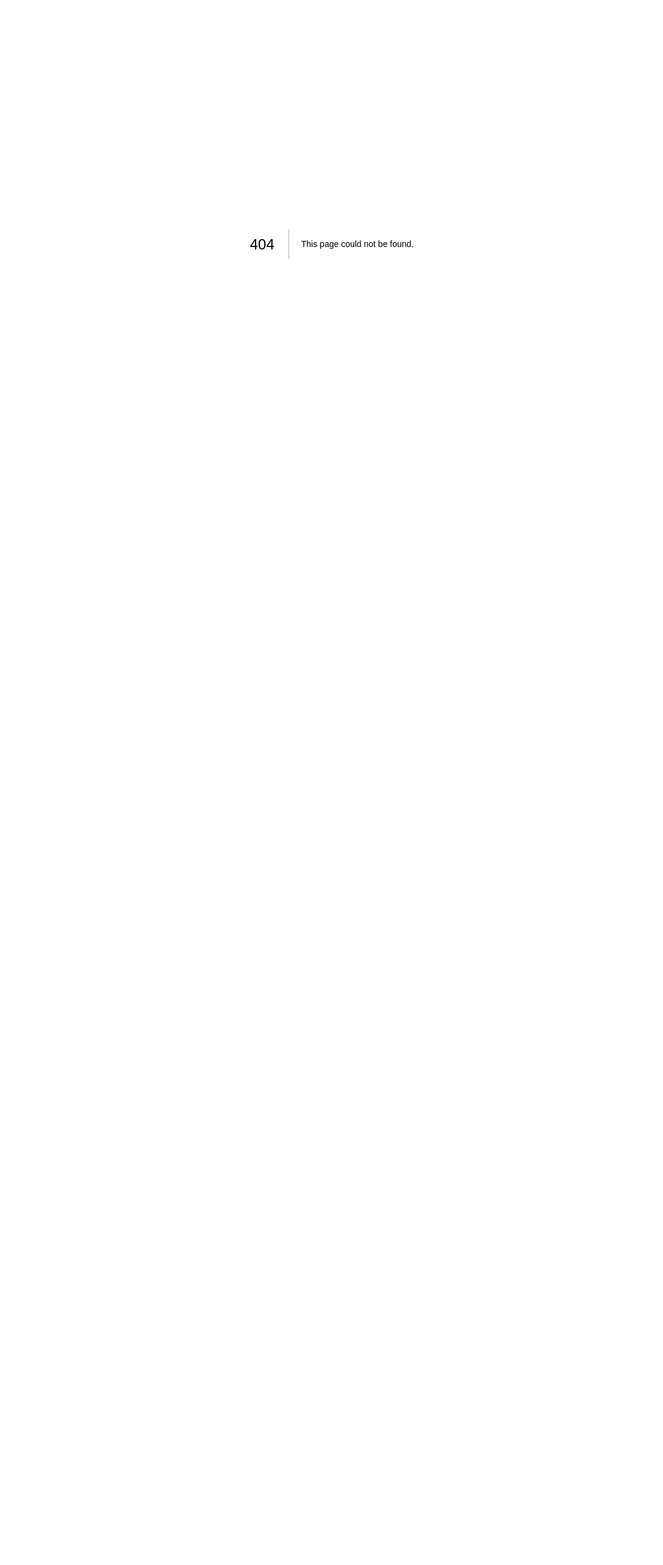
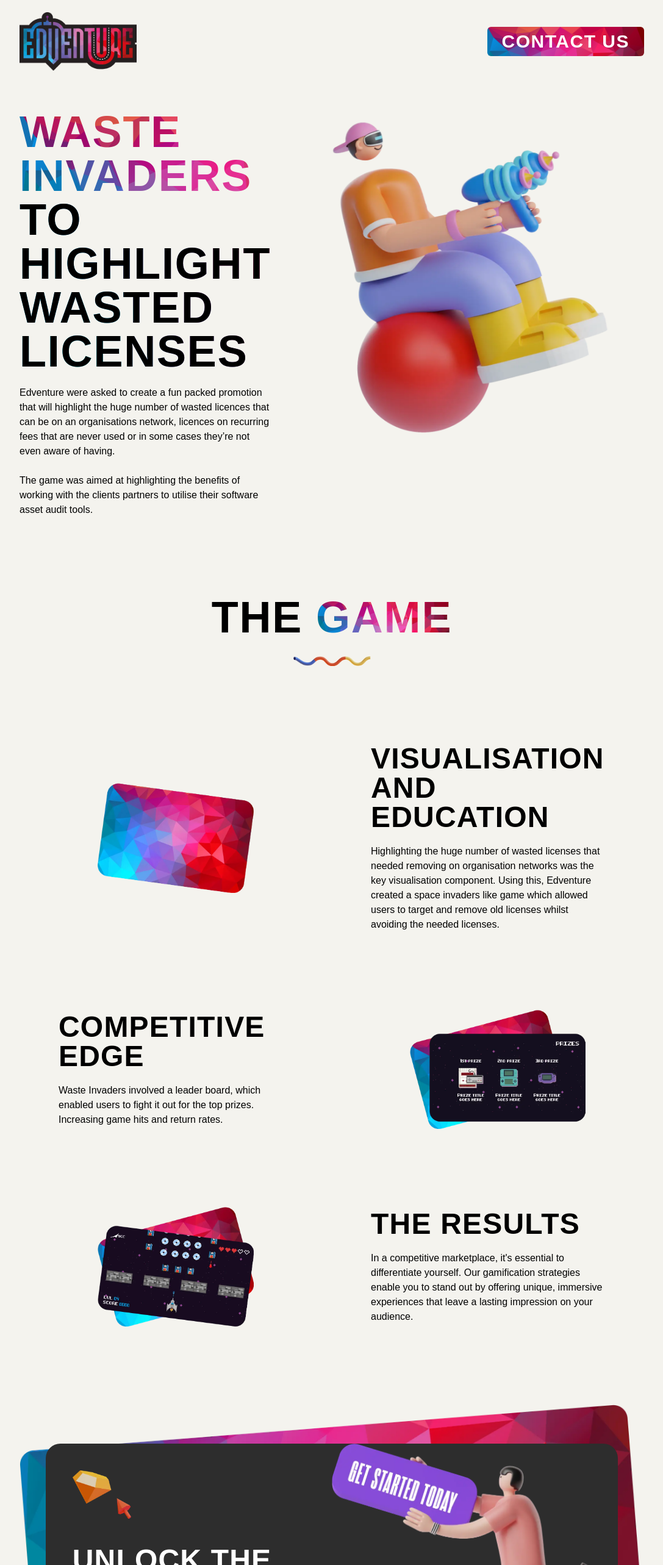
Before and after one commit to alparslankorkmaz/edventure, a Next.js app: page /waste-invaders in a window 1280 px wide. Before the commit this address had no page. Shown: the top 2566 px of the page at 61% size, without its empty margins (96-1183 px from the left). Before the commit the page ends 800 px from the top, so only its background shows below. Built offline with nearby package versions, Linux system fonts and the light colour scheme; grey boxes are pictures that could not be loaded; a web font is replaced by a local one.

Commit message:
Link component added

```diff
--- a/src/app/layout.js
+++ b/src/app/layout.js
@@ -1,21 +1,23 @@
 import "./globals.css";
-
-export const metadata = {
-  title: "EdVenture",
-  description: "Stone2Stone",
-};
+import Header from "@/components/Header";
+import Footer from "@/components/Footer";
 
 export default function RootLayout({ children }) {
   return (
     <html lang="en">
       <head>
-        {" "}
         <link
           rel="stylesheet"
           href="https://use.typekit.net/olf8ahi.css"
         ></link>
+        <title>EdVenture</title>
       </head>
-      <body>{children}</body>
+
+      <body className="container mx-auto px-3 lg:px-32">
+        <Header />
+        {children}
+        <Footer />
+      </body>
     </html>
   );
 }
--- a/src/app/page.js
+++ b/src/app/page.js
@@ -1,23 +1,22 @@
 "use client";
-import Header from "@/components/Header";
+
 import Hero from "@/components/Hero";
 import Content from "@/components/Content";
 import How from "@/components/How";
+import OurWork from "@/components/OurWork";
 import CallToAction from "@/components/CallToAction";
 import ContactUs from "@/components/ContactUs";
-import Footer from "@/components/Footer";
 import BackToTopButton from "@/components/BackToTopButton";
 
 export default function Home() {
   return (
-    <main className="container mx-auto px-3 lg:px-32">
-      <Header />
+    <main>
       <Hero />
       <Content />
       <How />
+      <OurWork />
       <CallToAction />
       <ContactUs />
-      <Footer />
       <BackToTopButton />
     </main>
   );
--- /dev/null
+++ b/src/app/waste-invaders/page.js
@@ -0,0 +1,138 @@
+"use client";
+
+import CallToAction from "@/components/CallToAction";
+import BackToTopButton from "@/components/BackToTopButton";
+import ContactUs from "@/components/ContactUs";
+
+export default function WasteInvaders() {
+  return (
+    <>
+      <div className="hero grid grid-cols-5 ">
+        <div className="hero-text col-span-5 md:col-span-2 mt-11 order-last md:order-first">
+          <h1 className="uppercase text-7xl font-bold tracking-wide pb-5 bg-hero-pattern bg-cover bg-clip-text  ">
+            <span className="text-transparent"> waste invaders </span> to
+            highlight wasted licenses{" "}
+          </h1>
+          <p>
+            Edventure were asked to create a fun packed promotion that will
+            highlight the huge number of wasted licences that can be on an
+            organisations network, licences on recurring fees that are never
+            used or in some cases they’re not even aware of having.
+          </p>
+          <br />
+          <p>
+            The game was aimed at highlighting the benefits of working with the
+            clients partners to utilise their software asset audit tools.
+          </p>
+        </div>
+        <img
+          src="/images/lasergun3d.webp"
+          alt="3D image of a guy wearing VR set and holding laser guns"
+          className="col-span-5 md:col-span-3 updown-animation"
+        />
+      </div>
+      <div className="content mt-32">
+        {/* ---------------------------THE GAME--------------------------- */}
+        <h2 className="uppercase text-7xl font-bold text-center mt-11 tracking-wide">
+          the{" "}
+          <span className="bg-hero-pattern bg-cover bg-clip-text text-transparent inline-block">
+            {" "}
+            game{" "}
+          </span>
+        </h2>
+        <div className="doodle flex justify-center">
+          <img src="/images/doodle.png" alt="doodle" className="w-32 mt-7" />
+        </div>
+        {/* VISUALISATION */}
+        <div className="grid grid-cols-2 my-20 md:my-32 gap-10 md:gap-0">
+          <div className="images relative m-auto col-span-2 md:col-span-1">
+            <img
+              src="/images/hero-pattern-sm.webp"
+              alt="EdVenture Pattern"
+              className="w-64 z-0"
+            />
+            <video
+              playsInline
+              webkit-playsInline
+              autoPlay
+              muted
+              loop
+              preload="metadata"
+              className="w-64 absolute z-10 bottom-0 -rotate-6 rounded-md"
+            >
+              <source src="/videos/waste-invaders.mp4" type="video/mp4" />
+            </video>
+          </div>
+          <div className="txt w-3/4 m-auto col-span-2 md:col-span-1">
+            <h3 className="uppercase text-5xl tracking-wide font-bold mb-5">
+              Visualisation and education{" "}
+            </h3>
+            <p>
+              Highlighting the huge number of wasted licenses that needed
+              removing on organisation networks was the key visualisation
+              component. Using this, Edventure created a space invaders like
+              game which allowed users to target and remove old licenses whilst
+              avoiding the needed licenses.{" "}
+            </p>
+          </div>
+        </div>
+        {/* COMPETITIVE */}
+        <div className="grid grid-cols-2 my-32 gap-10 md:gap-0">
+          <div className="txt w-3/4 m-auto  col-span-2 md:col-span-1 order-last md:order-first">
+            <h3 className="uppercase text-5xl tracking-wide font-bold mb-5">
+              competitive edge{" "}
+            </h3>
+            <p>
+              Waste Invaders involved a leader board, which enabled users to
+              fight it out for the top prizes. Increasing game hits and return
+              rates.{" "}
+            </p>
+          </div>
+
+          <div className="images relative m-auto col-span-2 md:col-span-1">
+            <img
+              src="/images/hero-pattern-sm2.webp"
+              alt="EdVenture Pattern"
+              className="w-64 z-0"
+            />
+            <img
+              src="/images/game1-1.webp"
+              alt="screenshot of the game"
+              className="w-64 absolute z-10 bottom-3 left-8"
+            />
+          </div>
+        </div>
+        {/* THE RESULTS */}
+        <div className="grid grid-cols-2 my-32 gap-10 md:gap-0">
+          <div className="images relative m-auto col-span-2 md:col-span-1">
+            <img
+              src="/images/hero-pattern-sm3.webp"
+              alt="EdVenture Pattern"
+              className="w-64 z-0"
+            />
+            <img
+              src="/images/game1-2.webp"
+              alt="gameplay image"
+              className="w-64 absolute z-10 bottom-0"
+            />
+          </div>
+          <div className="txt w-3/4 m-auto col-span-2 md:col-span-1">
+            <h3 className="uppercase text-5xl tracking-wide font-bold mb-5">
+              the results{" "}
+            </h3>
+            <p>
+              In a competitive marketplace, it's essential to differentiate
+              yourself. Our gamification strategies enable you to stand out by
+              offering unique, immersive experiences that leave a lasting
+              impression on your audience.
+            </p>
+          </div>
+        </div>
+      </div>
+
+      <CallToAction />
+      <ContactUs />
+      <BackToTopButton />
+    </>
+  );
+}
--- a/src/components/ContactUs.js
+++ b/src/components/ContactUs.js
@@ -19,9 +19,9 @@ export default function ContactUs() {
           </div>
 
           <div className="grid grid-cols-2">
-            <p className="text-5xl tracking-wide text-center font-bold uppercase bg-play-green p-5 rounded-xl text-white my-20 leading-loose">
+            <span className="text-5xl tracking-wide text-center font-bold uppercase bg-play-green p-5 rounded-xl text-white my-20 leading-loose">
               message sent succesfully! ✅
-            </p>
+            </span>
             <div className="">
               <img
                 src="/images/lasergun3d.webp"
@@ -53,14 +53,14 @@ export default function ContactUs() {
             <form onSubmit={handleSubmit} className="flex flex-col">
               <div className="grid md:grid-cols-12 gap-3">
                 <div className="col-span-6">
-                  <label htmlFor="name" className="text-xl">
-                    <p className="py-5 text-base">Name</p>
+                  <label htmlFor="name" className="text-lg">
+                    <span className="py-5 ">Name</span>
                   </label>
                   <input
                     type="text"
                     name="name"
                     id="name"
-                    className="p-4 tracking-widest rounded-xl bg-input-field border w-full text-xl"
+                    className="p-4 tracking-widest my-5 rounded-xl bg-input-field border w-full text-xl"
                     required
                   />
                   <ValidationError
@@ -70,14 +70,14 @@ export default function ContactUs() {
                   />
                 </div>
                 <div className="col-span-6">
-                  <label htmlFor="company" className="text-xl">
-                    <p className="py-5 text-base">Company Name</p>
+                  <label htmlFor="company" className="text-lg">
+                    <span className="py-5 ">Company Name</span>
                   </label>
                   <input
                     type="text"
                     name="company"
                     id="company"
-                    className="p-4 tracking-widest rounded-xl bg-input-field border w-full text-xl"
+                    className="p-4 tracking-widest my-5 rounded-xl bg-input-field border w-full text-xl"
                     required
                   />
                   <ValidationError
@@ -89,14 +89,14 @@ export default function ContactUs() {
               </div>
               <div className="grid md:grid-cols-12 gap-3">
                 <div className="col-span-6">
-                  <label htmlFor="email" className="text-xl">
-                    <p className="py-5 text-base">Email Address</p>
+                  <label htmlFor="email" className="text-lg">
+                    <span className="py-5 ">Email Address</span>
                   </label>
                   <input
                     type="text"
                     name="email"
                     id="email"
-                    className="p-4 tracking-widest rounded-xl bg-input-field border w-full text-xl"
+                    className="p-4 tracking-widest my-5 rounded-xl bg-input-field border w-full text-xl"
                     required
                   />
                   <ValidationError
@@ -106,14 +106,14 @@ export default function ContactUs() {
                   />
                 </div>
                 <div className="col-span-6">
-                  <label htmlFor="phone" className="text-xl">
-                    <p className="py-5 text-base">Contact Number</p>
+                  <label htmlFor="phone" className="text-lg">
+                    <span className="py-5 ">Contact Number</span>
                   </label>
                   <input
                     type="tel"
                     name="phone"
                     id="phone"
-                    className="p-4 tracking-widest rounded-xl bg-input-field border w-full text-xl"
+                    className="p-4 tracking-widest my-5 rounded-xl bg-input-field border w-full text-xl"
                     required
                   />
                   <ValidationError
@@ -123,13 +123,13 @@ export default function ContactUs() {
                   />
                 </div>
               </div>
-              <label htmlFor="message" className="text-xl">
-                <p className="py-5 text-base">Ask us a question</p>
+              <label htmlFor="message" className="text-lg">
+                <span className="py-5 ">Ask us a question</span>
               </label>
               <textarea
                 id="message"
                 name="message"
-                className="p-4 tracking-widest rounded-xl bg-input-field border w-full text-xl"
+                className="p-4 tracking-widest my-5 rounded-xl bg-input-field border w-full text-xl"
                 rows={6}
                 required
               />
@@ -151,16 +151,16 @@ export default function ContactUs() {
           </div>
           <div className="hidden md:block">
             <img
-              src="/images/lasergun3d.webp"
-              alt="3D character with laser guns"
+              src="/images/contact3d.webp"
+              alt="3D hands from phones reaching out"
               className="w-2/5 absolute right-11 updown-animation"
             />
           </div>
         </div>
         <div className=" md:hidden">
           <img
-            src="/images/lasergun3d.webp"
-            alt="3D character with laser guns"
+            src="/images/contact3d.webp"
+            alt="3D hands from phones reaching out"
             className=" updown-animation"
           />
         </div>
--- a/src/components/Footer.js
+++ b/src/components/Footer.js
@@ -1,3 +1,5 @@
+import Link from "next/link";
+
 export default function Footer() {
   return (
     <>
@@ -12,12 +14,14 @@ export default function Footer() {
             />
           </div>
           <div className="footer w-full bg-[#2D2D2D] rounded-t-3xl p-6 grid md:grid-cols-2 md:gap-44 items-center absolute z-10 top-10 md:bottom-0 md:top-10">
-            <div className="flex m-auto">
-              <img
-                src="/images/logo.png"
-                alt="Edventure Logo"
-                className="w-48"
-              />
+            <div className="mx-auto md:mx-0">
+              <Link href="/">
+                <img
+                  src="/images/logo.png"
+                  alt="Edventure Logo"
+                  className="w-48"
+                />
+              </Link>
             </div>
             <div className="">
               <p className="text-white text-center md:text-right mt-8 md:mt-0">
--- a/src/components/Header.js
+++ b/src/components/Header.js
@@ -1,3 +1,6 @@
+"use client";
+import Link from "next/link";
+
 export default function Header() {
   const scroll = () => {
     const section = document.querySelector("#contact-us");
@@ -5,12 +8,14 @@ export default function Header() {
   };
   return (
     <>
-      <header className=" py-5 flex justify-between items-center">
-        <img
-          src="/images/logo.png"
-          alt="EdVenture Logo"
-          className="w-48 h-auto mx-auto md:mx-0"
-        />
+      <header className="pt-5 md:py-5 flex justify-between items-center">
+        <Link href="/" className="mx-auto md:mx-0">
+          <img
+            src="/images/logo.png"
+            alt="EdVenture Logo"
+            className="w-48 h-auto "
+          />
+        </Link>
         <button
           onClick={scroll}
           className="hidden p-6 max-h-4 text-3xl tracking-wider rounded-md bg-hero-pattern bg-cover uppercase text-white font-semibold md:flex flex-col items-center justify-center"
--- /dev/null
+++ b/src/components/OurWork.js
@@ -0,0 +1,77 @@
+import Link from "next/link";
+
+export default function OurWork() {
+  return (
+    <>
+      {" "}
+      <div className="mb-20 md:mb-44">
+        <h2 className="uppercase text-7xl font-bold text-center mt-11 tracking-wide">
+          some of our{" "}
+          <span className="bg-hero-pattern bg-cover bg-clip-text text-transparent inline-block">
+            work
+          </span>
+        </h2>
+        <div className="doodle flex justify-center">
+          <img
+            src="/images/doodle.png"
+            alt="doodle"
+            className="w-32 mt-7 mb-32"
+          />
+        </div>
+        {/* --------------GAMES------------- */}
+        <div className="our-work grid grid-cols-3 gap-20">
+          {/* SPACE INVADERS */}
+          <div className="images relative m-auto col-span-3 md:col-span-1 ">
+            <Link href="/waste-invaders">
+              <img
+                src="/images/hero-pattern-sm3.webp"
+                alt="EdVenture Pattern"
+                className="w-64 z-0"
+              />
+              <img
+                src="/images/waste-invaders.png"
+                alt="Waste Invaders game"
+                className="w-64 absolute z-10 bottom-0"
+              />
+            </Link>
+          </div>
+          {/* GAME 2 */}
+          <div className="images relative m-auto col-span-3 md:col-span-1 ">
+            <img
+              src="/images/hero-pattern-sm.webp"
+              alt="EdVenture Pattern"
+              className="w-64 z-0"
+            />
+            <div className="w-64 absolute z-10 bottom-10 text-center m-auto bg-game-blue bg-opacity-30 p-10 rounded-lg text-white font-bold">
+              {" "}
+              Coming soon!
+            </div>
+            {/* <img
+              src="/images/img2.webp"
+              alt="Young People"
+              className="w-64 absolute z-10 bottom-0"
+            /> */}
+          </div>
+          {/* GAME 3 */}
+          <div className="images relative m-auto col-span-3 md:col-span-1 ">
+            <img
+              src="/images/hero-pattern-sm3.webp"
+              alt="EdVenture Pattern"
+              className="w-64 z-0"
+            />
+            <div className="w-64 absolute z-10 bottom-10 text-center m-auto bg-game-blue bg-opacity-30 p-10 rounded-lg text-white font-bold">
+              {" "}
+              Coming soon!
+            </div>
+
+            {/* <img
+              src="/images/img1.png"
+              alt="Young People"
+              className="w-64 absolute z-10 bottom-0"
+            /> */}
+          </div>
+        </div>
+      </div>
+    </>
+  );
+}
--- /dev/null
+++ b/src/pages/_app.js
@@ -0,0 +1,3 @@
+export default function MyApp({ Component, pageProps }) {
+  return <Component {...pageProps} />;
+}
```
